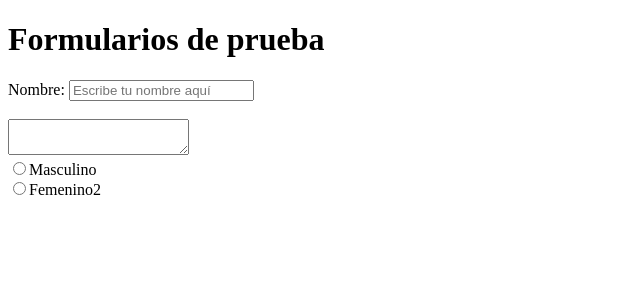
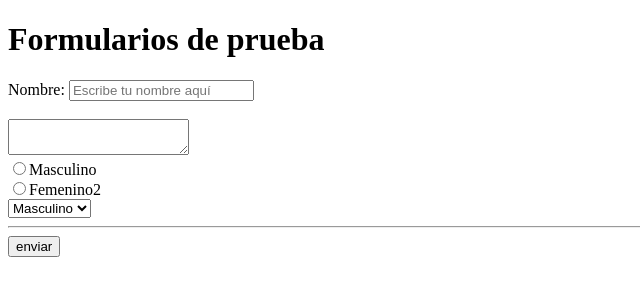
Before and after one commit to LuisRosales-0/HTML-CSS-Practice, a plain HTML site: page formulario.html in a window 1280 px wide. Shown: the whole page, without its empty margins (0-640 px from the left). Drawn offline with Linux system fonts and the light colour scheme.

Commit message:
version 0.31

```diff
--- a/formulario.html
+++ b/formulario.html
@@ -26,6 +26,15 @@
             <!--Un <input> de tipo "radio" nos permitira crear esas opciones donde seleccionas un "circulo" la respuesta
             y "name" sera el identificador de este, y "value" seria el valor que se pasa al documento que recibe los
             los datos -->
+            <br>
+            <select name="genero">
+                <option value="masculino">Masculino</option>
+                <option value="femenino">femenino</option>
+            </select>
+            <!-- Un "select" nos permite crear una barra con opciones predefinidas, es decir es un "boton de seleccion" por asi decirlo -->
+
+            <hr/>
+            <input type="submit" value="enviar">
 
 
 
```
